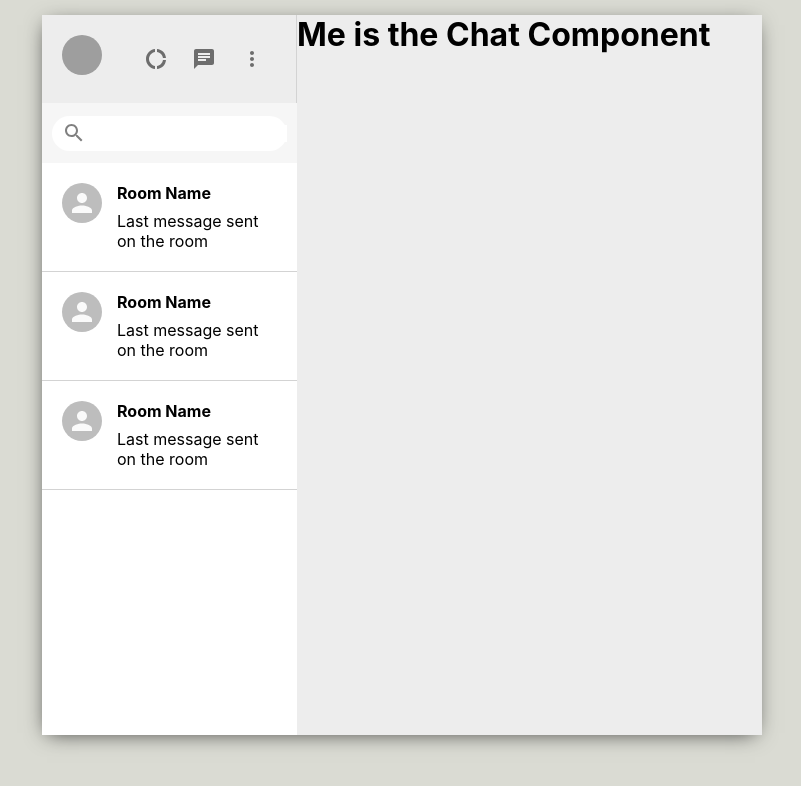
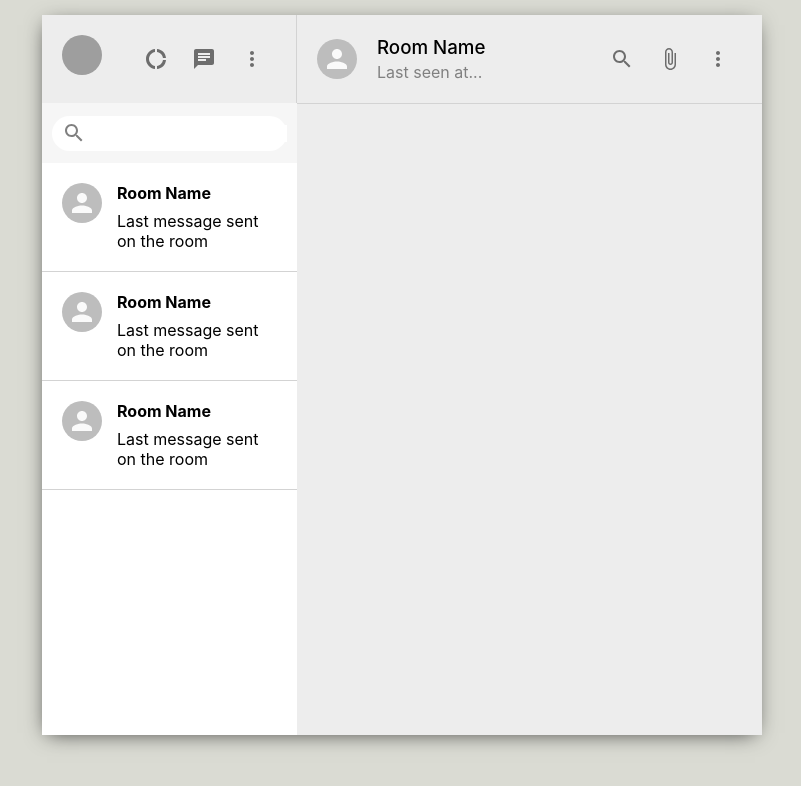
Before and after one commit to CannedShroud/whatsapp-mern, a React (Create React App) app: page / in a window 1280 px wide. Shown: the top 786 px of the page, without its empty margins (238-1039 px from the left). Built offline with nearby package versions, Linux system fonts and the light colour scheme; grey boxes are pictures that could not be loaded.

Commit message:
Build Chat header

```diff
--- a/src/Chat.css
+++ b/src/Chat.css
@@ -0,0 +1,25 @@
+.chat {
+  display: flex;
+  flex-direction: column;
+  flex: 0.65;
+}
+
+.chat__header {
+  padding: 20px;
+  display: flex;
+  align-items: center;
+  border-bottom: 1px solid lightgray;
+}
+
+.chat__headerInfo {
+  flex: 1;
+  padding-left: 20px;
+}
+.chat__headerInfo > h3 {
+  margin-bottom: 3px;
+  font-weight: 500;
+}
+
+.chat__headerInfo > p {
+  color: gray;
+}
--- a/src/Chat.js
+++ b/src/Chat.js
@@ -1,10 +1,32 @@
+import { Avatar, IconButton } from "@material-ui/core";
+import { AttachFile, SearchOutlined, MoreVert } from "@material-ui/icons";
 import React from "react";
 import "./Chat.css";
 
 function Chat() {
   return (
-    <div classname="chat">
-      <h1>Me is the Chat Component</h1>
+  <div className="chat">
+    <div className="chat__header">
+        <Avatar />
+        <div className="chat__headerInfo">
+          <h3>Room Name</h3>
+          <p>Last seen at...</p>
+        </div>
+        <div className="chat__headerRight">
+          <IconButton>
+            <SearchOutlined />
+          </IconButton>
+          <IconButton>
+            <AttachFile />
+          </IconButton>
+          <IconButton>
+            <MoreVert />
+          </IconButton>
+        </div>
+      </div>
+      <div className="chat__body">
+        <p></p>
+      </div>
     </div>
   );
 }
```
